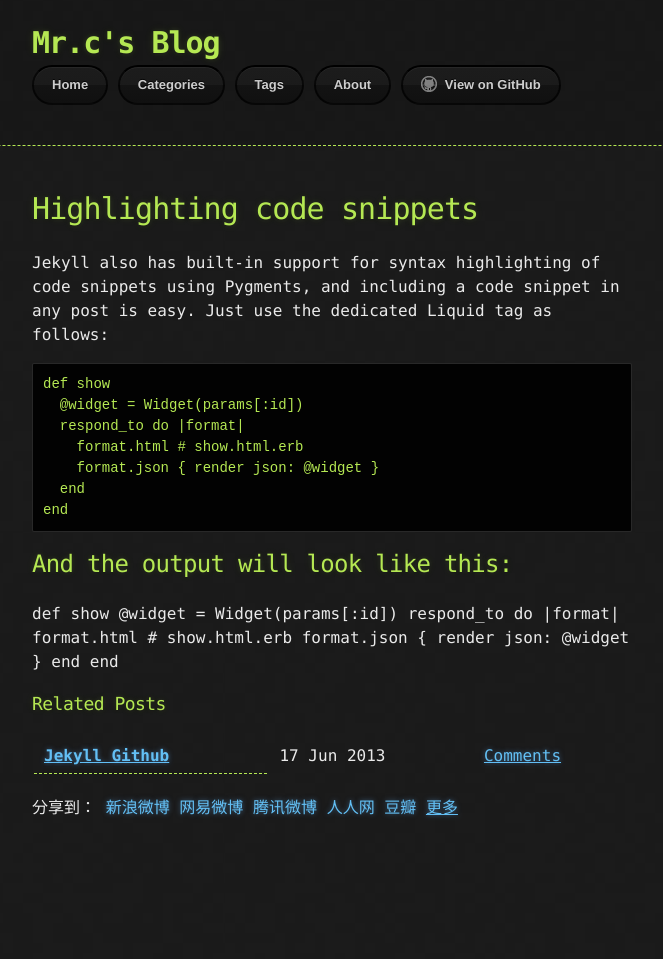
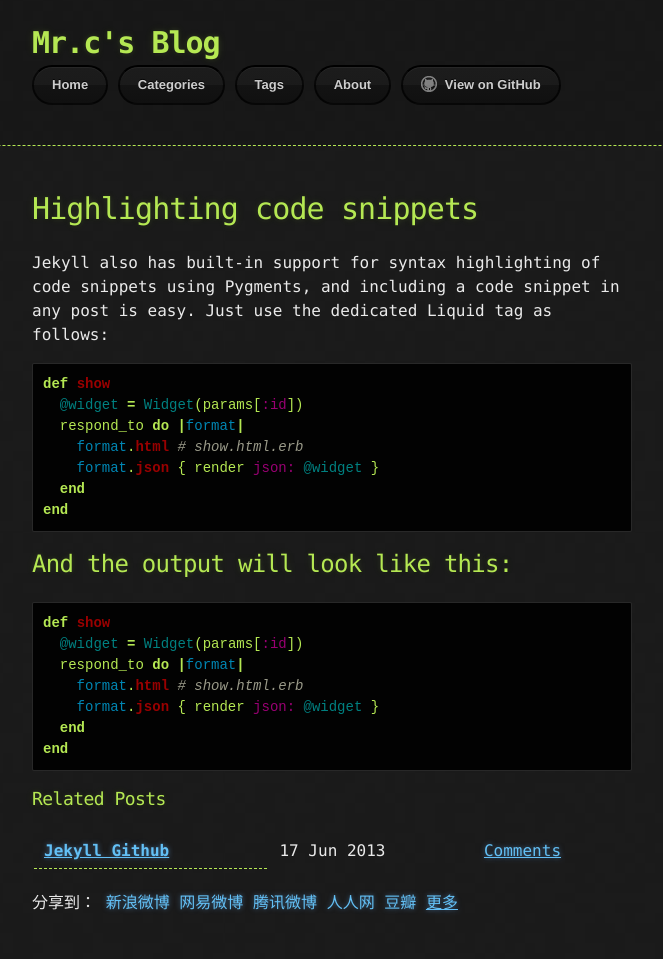
Before and after one commit to MichaelRoshen/michaelroshen.github.com, a Jekyll site: the page built from _posts/2013-06-18-hello-wrold.md, in a window 1280 px wide. Shown: the whole page, without its empty margins (308-971 px from the left). Built offline with Jekyll 4.4.1, drawn with Linux system fonts in a browser that asks for light colours; Markdown is read by kramdown in place of the engine named in the settings; comment, search, counter and statistics services are not loaded; before the commit the page ends 900 px from its top, so only the background shows below that.

Commit message:
Update 2013-06-18-hello-wrold.md

````diff
--- a/_posts/2013-06-18-hello-wrold.md
+++ b/_posts/2013-06-18-hello-wrold.md
@@ -11,7 +11,7 @@ and including a code snippet in any post is easy.
 Just use the dedicated Liquid tag as follows:
 
 
-```
+```ruby
 def show
   @widget = Widget(params[:id])
   respond_to do |format|
@@ -24,6 +24,7 @@ end
 And the output will look like this:
 ------------------------------------
 
+```ruby
 def show
   @widget = Widget(params[:id])
   respond_to do |format|
@@ -31,3 +32,4 @@ def show
     format.json { render json: @widget }
   end
 end
+```
````
